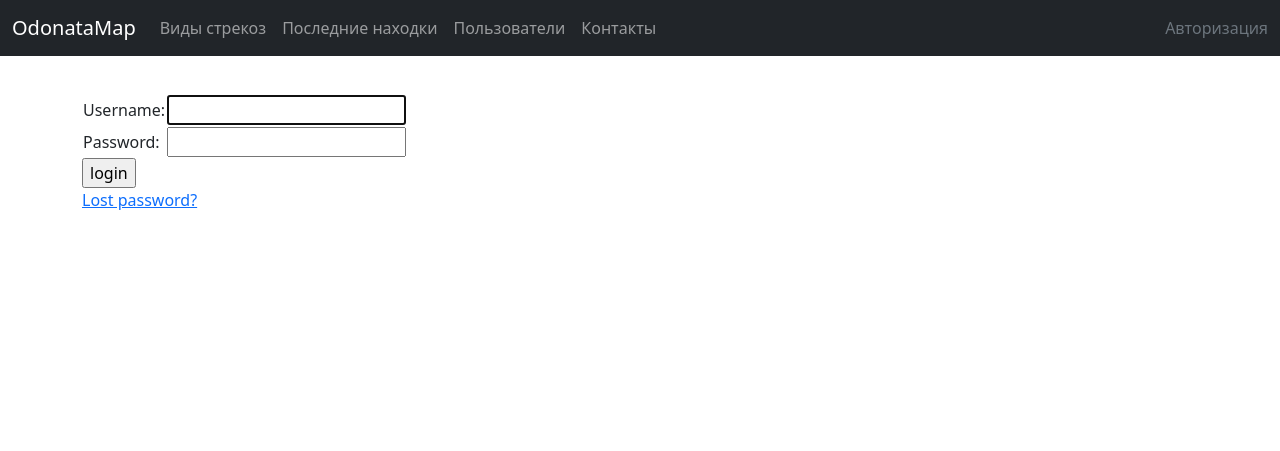
After one commit to sueta1995/CourseWork_TRPS, a Django app: page /accounts/login/ in a window 1280 px wide. The commit adds this page. Shown: the top 451 px of the page. Run offline with Django 4.2, Linux system fonts and the light colour scheme.

Commit message:
добавлена авторизация

```diff
--- a/sueta/finds/templates/finds/base.html
+++ b/sueta/finds/templates/finds/base.html
@@ -37,20 +37,22 @@
                             </li>
                         </ul>
 
-                        {% comment %} <ul class="nav justify-content-end">
-                            <% if current_user.present? %>
+                        <ul class="nav justify-content-end">
+                            {% if user.is_authenticated %}
                                 <li class="nav-item">
-                                    <%= link_to "#{current_user.nickname}", "/users/#{current_user.id}", id: 'user-button', class: "btn btn-link btn-sm nav-link link-secondary" %>
+                                    <a class="btn btn-link btn-sm nav-link link-secondary" href={% url 'index' %}>{{ user.username }}</a>
+                                    {% comment %} <%= link_to "#{current_user.nickname}", "/users/#{current_user.id}", id: 'user-button', class: "btn btn-link btn-sm nav-link link-secondary" %> {% endcomment %}
                                 </li>
                                 <li class="nav-item">
-                                    <%= button_to 'Выйти', session_path, method: :delete, id: 'exit-button', class: "btn btn-link btn-sm nav-link link-secondary" %>
+                                    <a class="btn btn-link btn-sm nav-link link-secondary" href={% url 'logout' %}>Выйти</a>
+                                    {% comment %} <%= button_to 'Выйти', session_path, method: :delete, id: 'exit-button', class: "btn btn-link btn-sm nav-link link-secondary" %> {% endcomment %}
                                 </li>
-                            <% else %>
+                            {% else %}
                                 <li class="nav-item">
-                                    <a class="nav-link link-secondary" href="/session/new">Авторизация</a>
+                                    <a class="nav-link link-secondary" href={% url 'login' %}>Авторизация</a>
                                 </li>
-                            <% end %>
-                        </ul> {% endcomment %}
+                            {% endif %}
+                        </ul>
 
                     </div>
                 </div>
--- /dev/null
+++ b/sueta/finds/templates/registration/login.html
@@ -0,0 +1,40 @@
+{% extends "finds/base.html" %}
+
+{% block content %}
+
+{% if form.errors %}
+    <p>Your username and password didn't match. Please try again.</p>
+{% endif %}
+
+{% if next %}
+    {% if user.is_authenticated %}
+        <p>Your account doesn't have access to this page. To proceed,
+        please login with an account that has access.</p>
+    {% else %}
+        <p>Please login to see this page.</p>
+    {% endif %}
+{% endif %}
+
+<form method="post" action="{% url 'login' %}">
+    {% csrf_token %}
+<table>
+
+<tr>
+    <td>{{ form.username.label_tag }}</td>
+    <td>{{ form.username }}</td>
+</tr>
+
+<tr>
+    <td>{{ form.password.label_tag }}</td>
+    <td>{{ form.password }}</td>
+</tr>
+</table>
+
+<input type="submit" value="login" />
+<input type="hidden" name="next" value="{{ next }}" />
+</form>
+
+{# Assumes you setup the password_reset view in your URLconf #}
+<p><a href="{% url 'password_reset' %}">Lost password?</a></p>
+
+{% endblock %}
--- a/sueta/finds/urls.py
+++ b/sueta/finds/urls.py
@@ -7,5 +7,5 @@ urlpatterns = [
     path('contacts', views.contacts, name='contacts'),
     path('find/<int:find_id>/', views.detail, name='detail'),
     path('dragonfly/<int:dragonfly_id>/', views.FindsList.as_view(), name='finds_list'),
-    path('dragonfly/', views.FindsList.as_view(), name='finds_list_all')
+    path('dragonfly/', views.FindsList.as_view(), name='finds_list_all'),
 ]
--- a/sueta/sueta/settings.py
+++ b/sueta/sueta/settings.py
@@ -136,3 +136,5 @@ DEFAULT_AUTO_FIELD = 'django.db.models.BigAutoField'
 
 MEDIA_ROOT = os.path.join(BASE_DIR, 'media')
 MEDIA_URL = '/media/'
+
+LOGIN_REDIRECT_URL = '/'
--- a/sueta/sueta/urls.py
+++ b/sueta/sueta/urls.py
@@ -25,6 +25,7 @@ from sueta import settings
 urlpatterns = [
     path('', include('finds.urls')),
     path('admin/', admin.site.urls),
+    path('accounts/', include('django.contrib.auth.urls')),
 ]
 
 if settings.DEBUG:
```
Also changed, not shown: sueta/finds/templates/finds/register.html (deleted, +0 -14 lines), sueta/finds/templates/registration/logged_out.html (added, +7 -0 lines), sueta/finds/views.py (+8 -1 lines).
